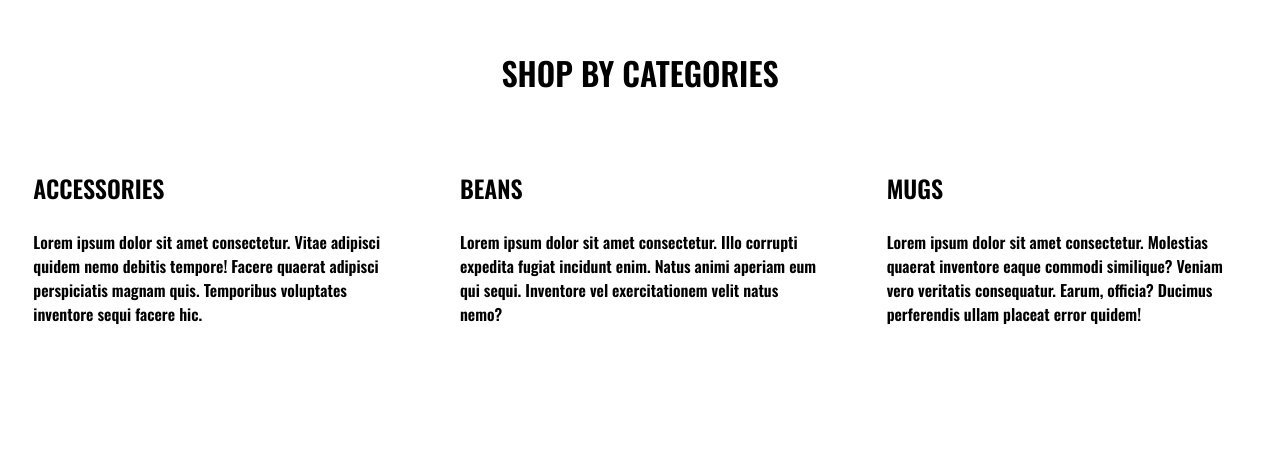
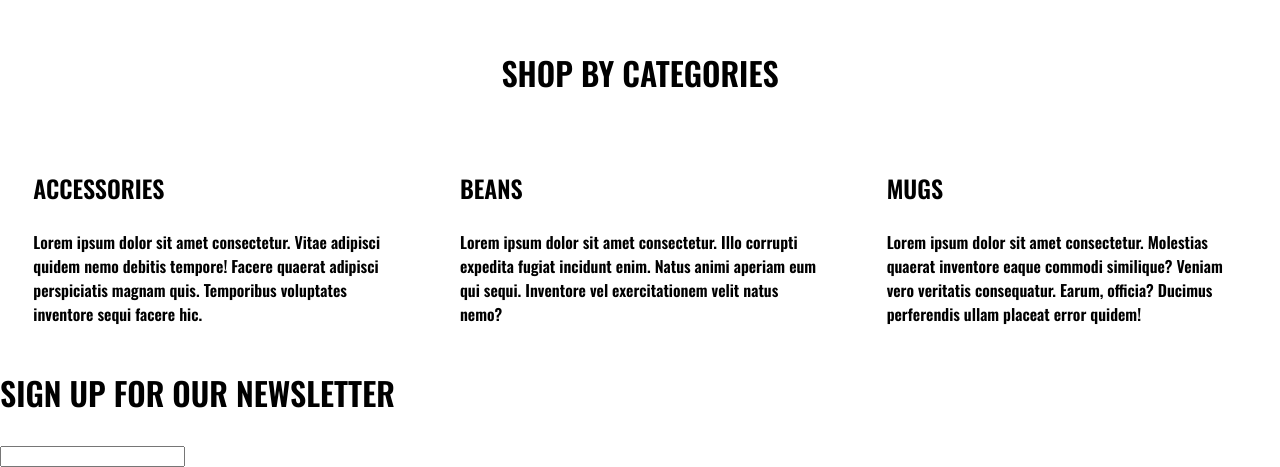
Before and after one commit to JonGrabbe/the-coffee-nook, a plain HTML site: page index.html in a window 1280 px wide. Shown: the part 698-1165 px from the top of the page. Before the commit the page ends 1040 px from the top, so only its background shows below. Drawn offline with nearby package versions, Linux system fonts and the light colour scheme.

Commit message:
stated newsletter

```diff
--- a/index.html
+++ b/index.html
@@ -70,6 +70,15 @@
                 </p>
             </div>
         </div>
+
+        <!-- news letter signup -->
+        <div class="news-letter-container">
+            <form action="" class="news-letter-form-container">
+                <h2 class="heading heading-large">SIGN UP FOR OUR NEWSLETTER</h2>
+                <input type="text" class="news-letter-input">
+                <button class="main-button">SIGN UP</button>
+            </form>
+        </div>
     </main>
 
     <script src="main.js"></script>
--- a/main.css
+++ b/main.css
@@ -116,6 +116,8 @@ header h2 {
 }
 
 
+/* ---- newsletter ---- */
+
 
 
 
```
